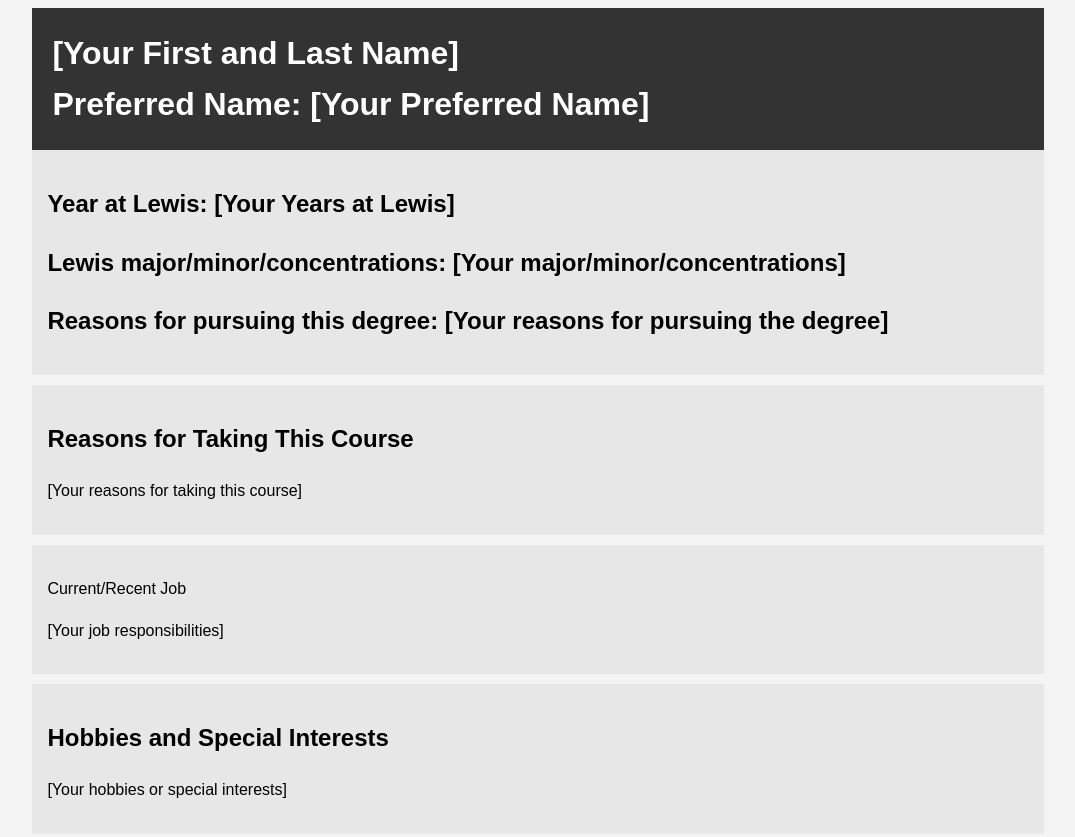
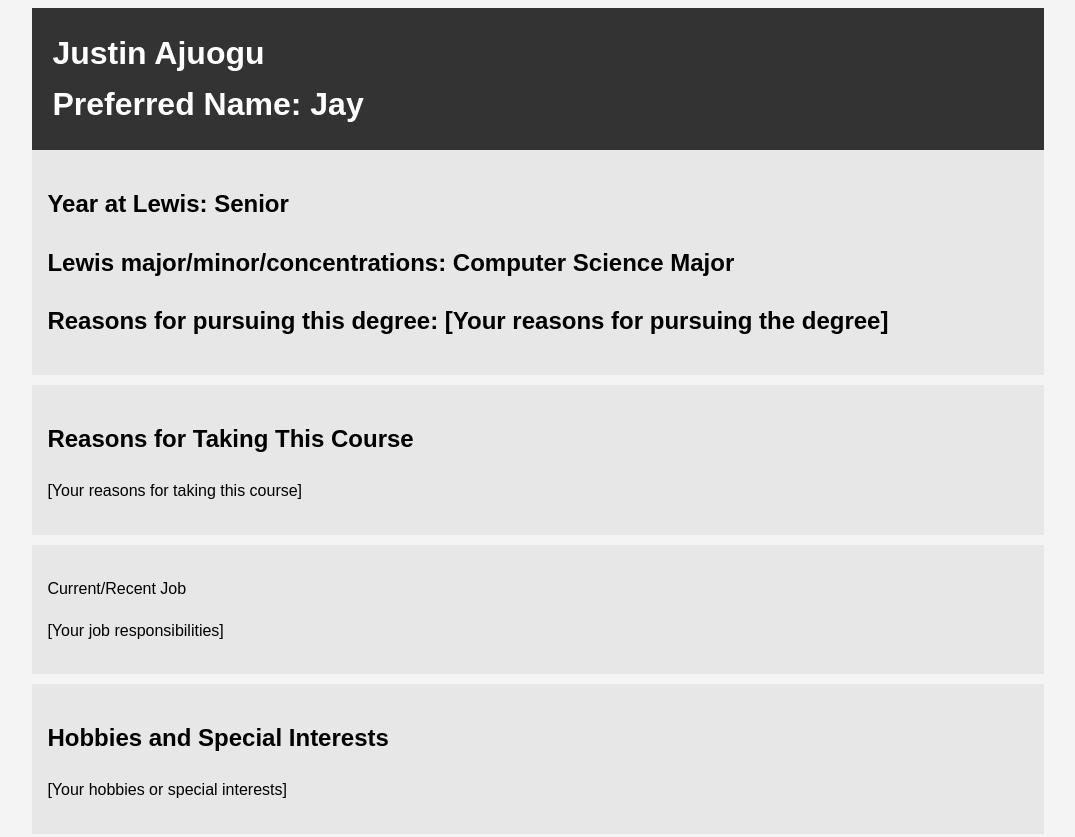
Before and after one commit to jagit2024/me, a plain HTML site: page index.html in a window 1280 px wide. Shown: the top 837 px of the page, without its empty margins (102-1177 px from the left). Drawn offline with Linux system fonts and the light colour scheme.

Commit message:
Update index.html
Updated name + field of study

```diff
--- a/index.html
+++ b/index.html
@@ -31,13 +31,13 @@
 <body>
     <div class="container">
         <header class="main-info">
-            <h1>[Your First and Last Name]</h1>
-            <h1>Preferred Name: [Your Preferred Name]</h1>
+            <h1>Justin Ajuogu</h1>
+            <h1>Preferred Name: Jay</h1>
         </header>
 
         <section class="lewis">
-			<h2>Year at Lewis: [Your Years at Lewis]</h2>
-			<h2>Lewis major/minor/concentrations: [Your major/minor/concentrations]</h2>
+			<h2>Year at Lewis: Senior </h2>
+			<h2>Lewis major/minor/concentrations: Computer Science Major</h2>
 			<h2>Reasons for pursuing this degree: [Your reasons for pursuing the degree]</h2>
         </section>
 
```
